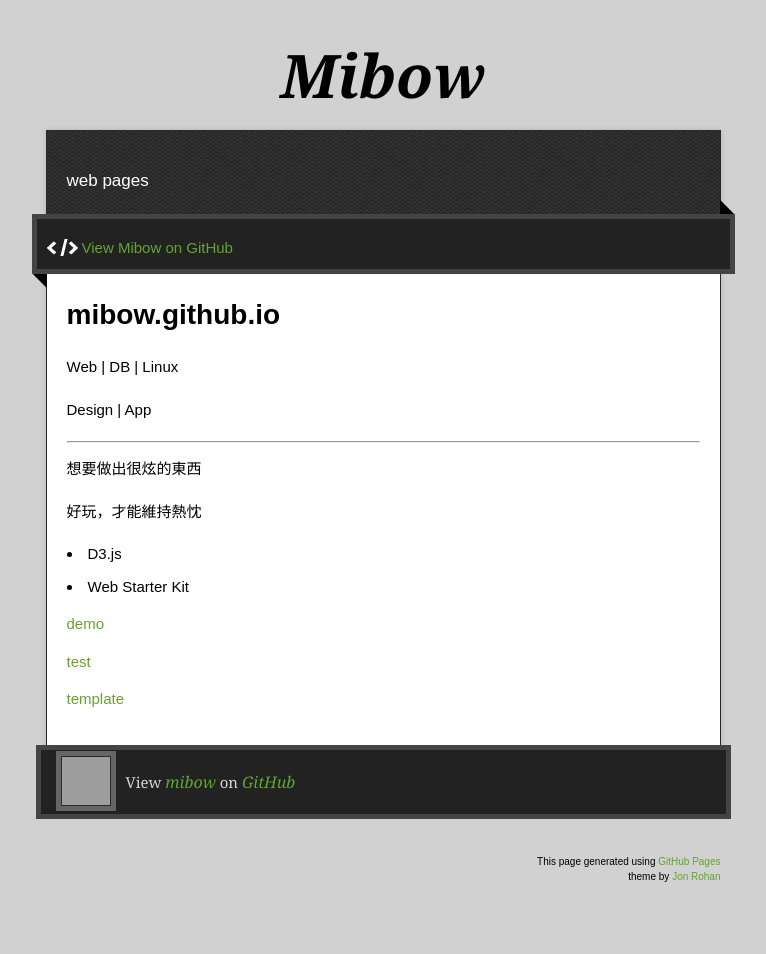
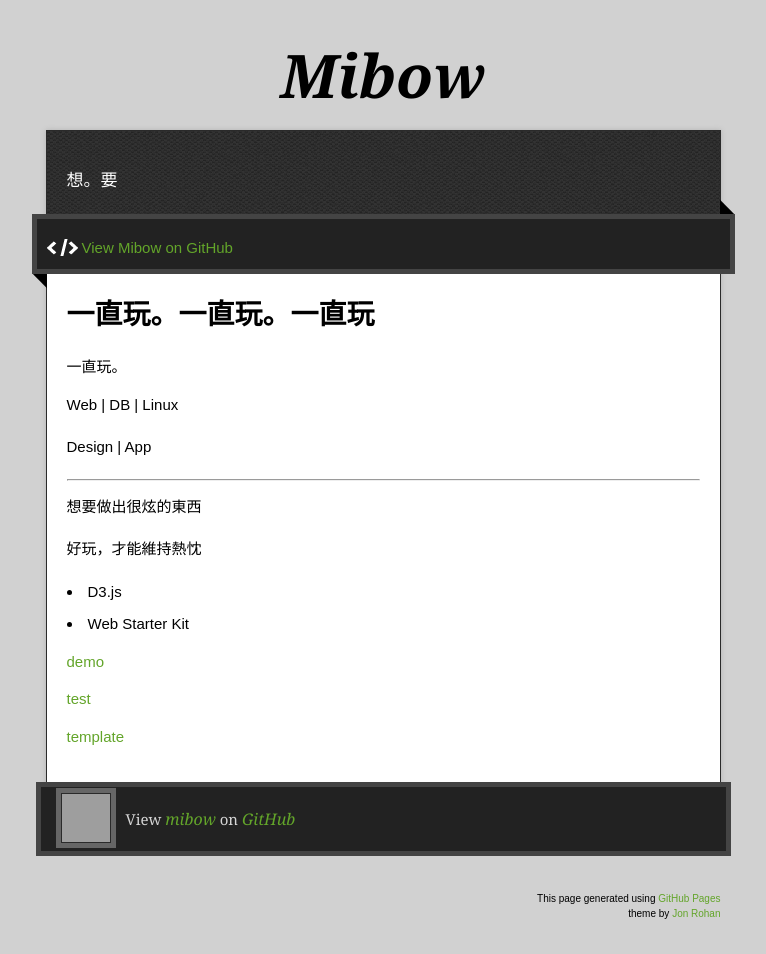
Before and after one commit to mibow/mibow.github.io, a plain HTML site: page index.html in a window 1280 px wide. Shown: the whole page, without its empty margins (257-1023 px from the left). Drawn offline with nearby package versions, Linux system fonts and the light colour scheme; grey boxes are pictures that could not be loaded.

Commit message:
Update index.html

```diff
--- a/index.html
+++ b/index.html
@@ -25,7 +25,7 @@
       <h1 class="title">Mibow</h1>
     </header>
     <div id="container">
-      <p class="tagline">web pages</p>
+      <p class="tagline">想。要</p>
       <div id="main" role="main">
         <div class="download-bar">
         <div class="inner">
@@ -34,9 +34,10 @@
         <span class="blc"></span><span class="trc"></span>
         </div>
         <article class="markdown-body">
-          <h1>
-<a id="mibowgithubio" class="anchor" href="#mibowgithubio" aria-hidden="true"><span class="octicon octicon-link"></span></a>mibow.github.io</h1>
-
+<h1>
+<a id="mibowgithubio" class="anchor" href="#mibowgithubio" aria-hidden="true">
+<span class="octicon octicon-link"></span></a>一直玩。一直玩。一直玩</h1>
+一直玩。
 <p> Web | DB | Linux </p>
 
 <p> Design | App </p>
```
